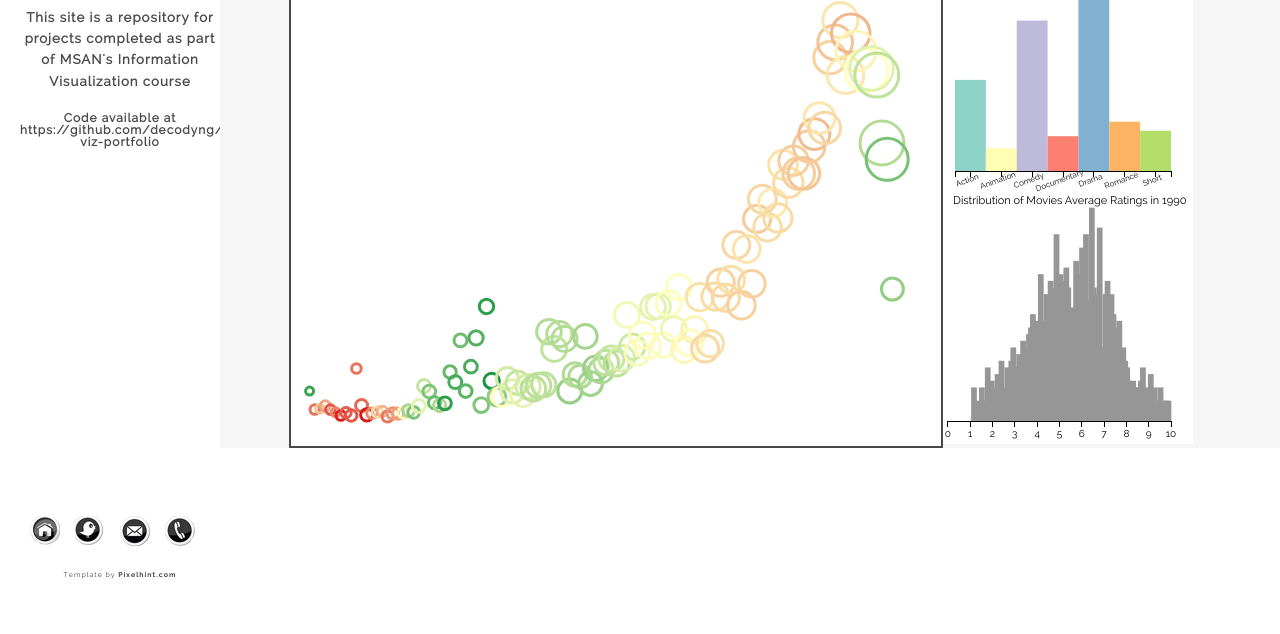
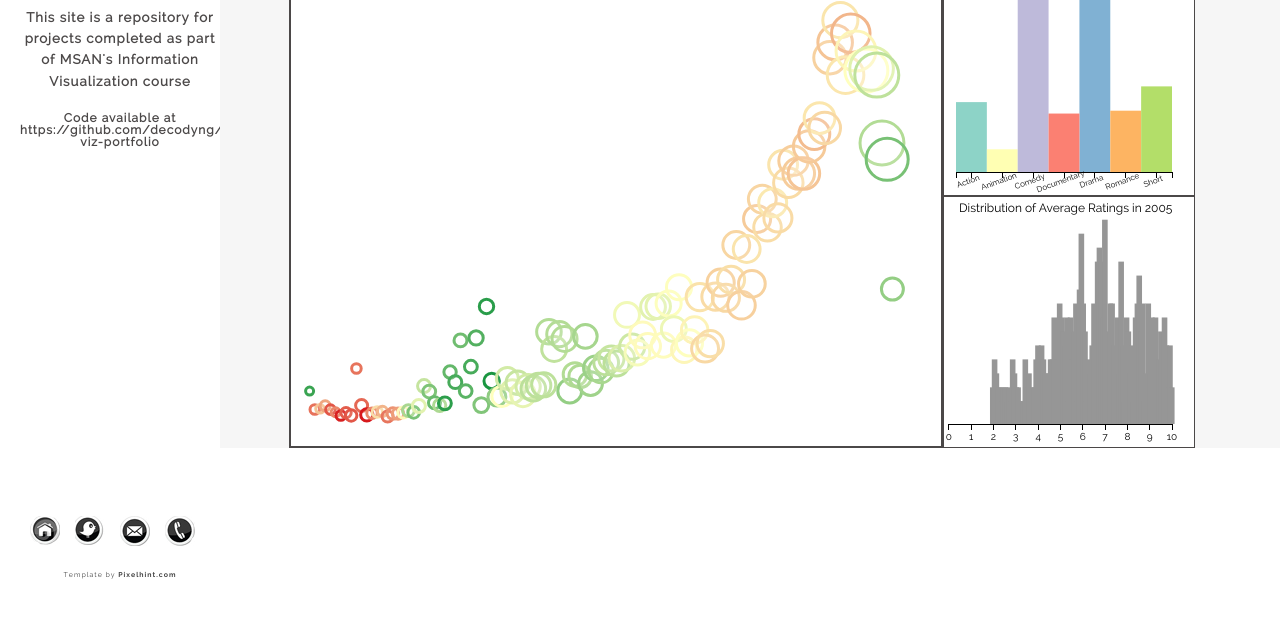
Before and after one commit to decodyng/data-viz-portfolio, a plain HTML site: page hw4.html in a window 1280 px wide. Shown: the part 166-800 px from the top of the page. Drawn offline with Linux system fonts and the light colour scheme.

Commit message:
updated front page

```diff
--- a/hw4.html
+++ b/hw4.html
@@ -30,19 +30,20 @@
 	#genrebar {
 		float:left;
 		background:white;
-/*		border-style:solid;
-		border-width:1px;*/
+		border-style:solid;
+		border-width:1px;
 	}
 	#hist {
 		float:left;
 		background:white;
-/*		border-style:solid;
-		border-width:1px;*/
+		border-style:solid;
+		border-width:1px;
 	}
 
 
 	.maincircle{
-		fill:none;
+		fill:white;
+		fill-opacity:0.1;
 		stroke-width:3px;
 	}
 	.content {
@@ -146,7 +147,7 @@
 	    .attr("height", small_height + small_margin.top + small_margin.bottom);
 
 	var hist_x = d3.scale.linear().domain([0, 10]).range([small_width*.02, small_width*.95]);
-	var hist_y = d3.scale.linear().range([small_height*.94, small_height*.06]);
+	var hist_y = d3.scale.linear().range([small_height*.90, small_height*.1]);
 	var hist_xAxis = d3.svg.axis()
 	    .scale(hist_x)
 	    .orient("bottom");
@@ -181,7 +182,7 @@
 
                 return d.year != year;
             })
-            .style("opacity", 0.15);
+            .style("opacity", 0.2);
 
         main_svg.selectAll(".maincircle")
             .filter(function (d) {
@@ -192,10 +193,6 @@
 	    };
 
 
-	function circlefadeOut() {
-	    main_svg.selectAll("circle")
-	    .style("opacity", function (d) { opacity(d.murder); });
-	};
 
 
 
@@ -228,6 +225,18 @@
 		    .attr("r", function(d) {return main_radius(d.nMovies)})
 		    .style("stroke", function(d) {return main_color(d.avgRating)});
 
+		main_svg.append("text")
+			.attr("y", 30)
+			.attr("x", 10)
+			.style("font-size", 30)
+			.text("Avg Votes Per Movie Over Time");
+
+		main_svg.append("text")
+			.attr("y", 50)
+			.attr("x", 10)
+			.style("font-size", 12)
+			.text("Colored by average rating across all movies, sized by number of movies");
+
 
 
 		//draw histogram
@@ -239,6 +248,10 @@
 			hist_data = hist_gen(filter_data);
 			//filter_data
 			//hist_data = hist_gen(filter_data);
+			hist_svg.selectAll('.bar').remove();
+			hist_svg.select('#histtitle').remove();
+			hist_svg.selectAll('.axis').remove();
+
 			hist_y.domain([0, d3.max(hist_data, function(d) { return d.y; })]);
 
 
@@ -260,10 +273,11 @@
 			    .call(hist_xAxis);
 
 			hist_svg.append("text")
-				.attr("x", 10)
-				.attr("y", 10)
-				.style("font-size", 11)
-				.text("Distribution of Movies Average Ratings in " + yr)
+				.attr("x", 15)
+				.attr("y", 15)
+				.attr("id", "histtitle")
+				.style("font-size", 12)
+				.text("Distribution of Average Ratings in " + yr)
 
 		}
 
@@ -273,6 +287,9 @@
 			genrebar_data = year_data['genres'];
 			genre_y.domain(d3.extent(genrebar_data, function(d){return d.freq}));
 
+			genre_svg.selectAll('.bar').remove();
+			genre_svg.select('#genretitle').remove();
+			genre_svg.selectAll('.axis').remove();
 
 			var genre_bar = genre_svg.selectAll(".bar")
 				.data(genrebar_data)
@@ -283,7 +300,10 @@
 			genre_bar.append("rect")
 			    .attr("width", genre_x.rangeBand())
 			    .attr("height", function(d) { return small_height - genre_y(d.freq); })
-			    .style("fill", function(d){return genre_color(d.genre)});
+			    .style("fill", function(d){return genre_color(d.genre)})
+			    .on('click', function(d){
+			    	draw_histogram(yr, d.genre);
+			    });
 
 			genre_svg.append("g")
 			    .attr("class", "x axis genreaxis")
@@ -300,20 +320,23 @@
 		            ;
 
 			genre_svg.append("text")
-				.attr("x", 10)
-				.attr("y", 10)
-				.style("font-size", 11)
-				.text("Number of Movies in Each Genre in " + yr)
+				.attr("x", 20)
+				.attr("y", 15)
+				.attr("id", "genretitle")
+				.style("font-size", 12)
+				.text("Number of Movies by Genre in " + yr)
 
 		}
+
+
 		circles.on('click', function(d) {
 			circlefade(d.year);
-			draw_genrebars(d.year);
-			draw_histogram(d.year, 'all');
+			draw_genrebars(d.year.getFullYear());
+			draw_histogram(d.year.getFullYear(), 'all');
 
 		});
-		draw_histogram('1990', 'all');
-		draw_genrebars('1990');
+		draw_histogram('2005', 'all');
+		draw_genrebars('2005');
 
 
 
```
Also changed, not shown: index.html (+3 -3 lines), img/movies.jpg (added).
